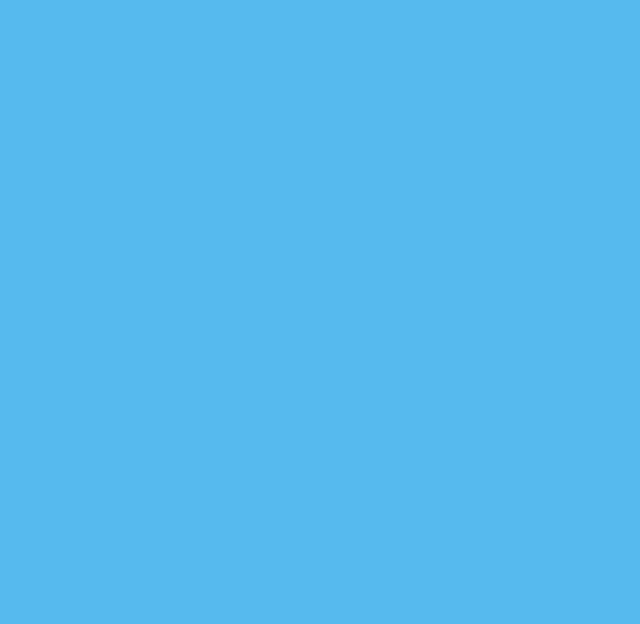
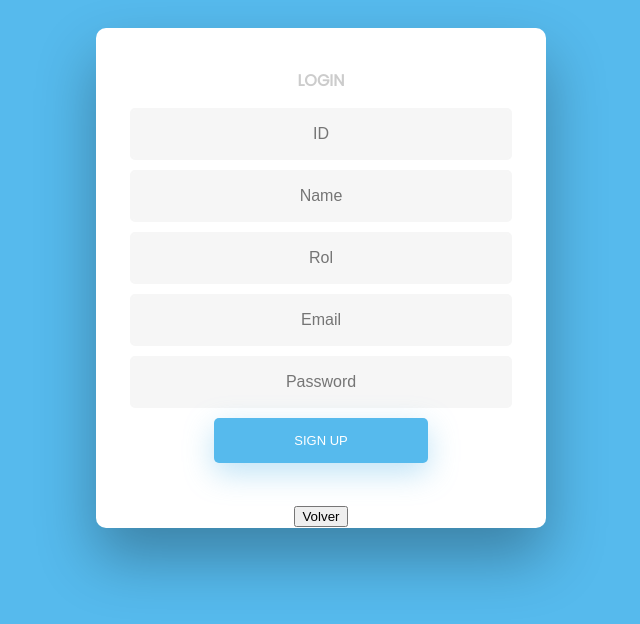
Before and after one commit to zulu-bot/twebFront, an Angular app: page /register in a window 1280 px wide. Before the commit this address led to /. Shown: the top 624 px of the page, without its empty margins (319-959 px from the left). Built offline with nearby package versions, Linux system fonts and the light colour scheme.

Commit message:
Con registro

```diff
--- a/src/app/administrador/administrador.component.html
+++ b/src/app/administrador/administrador.component.html
@@ -16,4 +16,9 @@
         <br>
         <h2>Gestion de reportes</h2>
         <button mat-fab color="primary" [routerLink]="['/generarreporte']">Generar Nuevo Reporte</button>
+        <br>
+        <h2>registrar Usuario
+        </h2>
+        <button mat-fab color="primary" [routerLink]="['/register']">Registrar Usuario</button>
+
       </body>
--- a/src/app/app.module.ts
+++ b/src/app/app.module.ts
@@ -29,6 +29,7 @@ import { AdministradorComponent } from './administrador/administrador.component'
 import { InvestigadorComponent } from './investigador/investigador.component';
 import { ListperfilComponent } from './listperfil/listperfil.component';
 import { ListadecasosComponent } from './listadecasos/listadecasos.component';
+import { RegisterComponent } from './user/register/register.component';
 
 @NgModule({
   declarations: [
@@ -43,7 +44,8 @@ import { ListadecasosComponent } from './listadecasos/listadecasos.component';
     AdministradorComponent,
     InvestigadorComponent,
     ListperfilComponent,
-    ListadecasosComponent
+    ListadecasosComponent,
+    RegisterComponent
   ],
   imports: [
     RouterModule.forRoot(appRoutes),
--- a/src/app/routes.ts
+++ b/src/app/routes.ts
@@ -11,6 +11,7 @@ import { AdministradorComponent } from './administrador/administrador.component'
 import{ InvestigadorComponent } from './investigador/investigador.component';
 import{ ListperfilComponent } from './listperfil/listperfil.component';
 import { ListadecasosComponent } from './listadecasos/listadecasos.component';
+import { RegisterComponent } from './user/register/register.component';
 import { Component } from '@angular/core';
 export const appRoutes: Routes =[
     {
@@ -54,5 +55,10 @@ export const appRoutes: Routes =[
     {
         path: 'listadecasos',
         component: ListadecasosComponent
+    },
+    {
+        path: 'register',
+        component: UserComponent,
+        children: [{path:'',component: RegisterComponent}]
     }
 ];
--- a/src/app/shared/user.model.ts
+++ b/src/app/shared/user.model.ts
@@ -1,6 +1,8 @@
 export class User {
+    idUsuario: String;
     nombre: String;
+    rol: String;
     email: String;
     password: String;
-    rol: String;
+
 }
--- a/src/app/shared/user.service.ts
+++ b/src/app/shared/user.service.ts
@@ -10,16 +10,22 @@ import { RouterLink } from '@angular/router';
 })
 export class UserService {
   selectedUser: User = {
+    idUsuario: '',
     nombre: '',
+    rol: '',
     email: '',
-    password: '',
-    rol: ''
+    password: ''
+
   };
 
   constructor(private http: HttpClient) { }
 
   login(authCredentials){
     return this.http.post(environment.apiBaseUrl + '/authenticate', authCredentials);
+  }
+
+  register(user:User){
+    return this.http.post(environment.apiBaseUrl+'/register',user);
   }
 
   setToken(token: string){
--- /dev/null
+++ b/src/app/user/register/register.component.html
@@ -0,0 +1,38 @@
+<form #registerForm="ngForm" (ngSubmit)="registerForm.valid && onSubmit(registerForm)">
+    <input type="text" #name="ngModel" [(ngModel)]="userService.selectedUser.idUsuario" name="idUsuario" placeholder="ID" required [ngClass]="{'invalid-textbox' :registerForm.submitted && !idUsuario.valid }">
+    <div *ngIf="registerForm.submitted && !idUsuario.valid">
+        <label class="validation-message">Campo Requerido.</label>
+    </div>
+    <input type="text" #name="ngModel" [(ngModel)]="userService.selectedUser.name" name="name" placeholder="Name" required [ngClass]="{'invalid-textbox' :registerForm.submitted && !name.valid }">
+    <div *ngIf="registerForm.submitted && !name.valid">
+        <label class="validation-message">Campo Requerido.</label>
+    </div>
+    <input type="text" #name="ngModel" [(ngModel)]="userService.selectedUser.rol" name="rol" placeholder="Rol" required [ngClass]="{'invalid-textbox' :registerForm.submitted && !rol.valid }">
+    <div *ngIf="registerForm.submitted && !rol.valid">
+        <label class="validation-message">Campo Requerido.</label>
+    </div>
+    <input type="text" #email="ngModel" [(ngModel)]="userService.selectedUser.email" name="email" placeholder="Email" required [pattern]="emailRegex" [ngClass]="{'invalid-textbox' :registerForm.submitted && !email.valid }">
+    <div *ngIf="registerForm.submitted && email.errors">
+        <label *ngIf="email.errors.required" class="validation-message">Campo Requerido.</label>
+        <label *ngIf="email.errors.pattern" class="validation-message">No es un email valido.</label>
+    </div>
+    <input type="password" #password="ngModel" [(ngModel)]="userService.selectedUser.password" name="password" placeholder="Password" minlength="4" required [ngClass]="{'invalid-textbox' :registerForm.submitted && !password.valid }">
+    <div *ngIf="registerForm.submitted && password.errors">
+        <label *ngIf="password.errors.required" class="validation-message">Campo Requerido.</label>
+        <label *ngIf="password.errors.minlength" class="validation-message">Minimo 4 caracteres.</label>
+    </div>
+    <input type="submit" value="Sign Up">
+    <br>
+    <button mat-fab color="primary" [routerLink]="['/administrador']">Volver</button>
+</form>
+
+
+<!-- Success message -->
+<div class="success" *ngIf="showSucessMessage">
+    Saved successfully
+</div>
+
+<!-- Error message -->
+<div class="alert" *ngIf="serverErrorMessages">
+    {{serverErrorMessages}}
+</div>
--- /dev/null
+++ b/src/app/user/register/register.component.ts
@@ -0,0 +1,52 @@
+import { Component, OnInit } from '@angular/core';
+import { NgForm } from '@angular/forms';
+import { UserService } from '../../shared/user.service';
+
+@Component({
+  selector: 'app-register',
+  templateUrl: './register.component.html',
+  styleUrls: ['./register.component.css'],
+  providers: [UserService]
+})
+export class RegisterComponent implements OnInit {
+  emailRegex = /^(([^<>()\[\]\\.,;:\s@"]+(\.[^<>()\[\]\\.,;:\s@"]+)*)|(".+"))@((\[[0-9]{1,3}\.[0-9]{1,3}\.[0-9]{1,3}\.[0-9]{1,3}\])|(([a-zA-Z\-0-9]+\.)+[a-zA-Z]{2,}))$/;
+  showSucessMessage: boolean;
+  serverErrorMessages: string;
+
+  onSubmit(form: NgForm) {
+    console.log("asdf");
+    console.log(form.value);
+    this.userService.register(form.value).subscribe(
+        res => {
+          this.showSucessMessage = true;
+          setTimeout(() => this.showSucessMessage = false, 4000);
+          this.resetForm(form);
+        },
+        err => {
+          if (err.status === 422) {
+            this.serverErrorMessages = err.error.join('<br/>');
+          }else{
+            this.serverErrorMessages = 'Something went wrong.Please contact admin.';
+          }
+        }
+      );
+    }
+
+   resetForm(form: NgForm) {
+      this.userService.selectedUser = {
+        idUsuario: '',
+        nombre: '',
+        rol: '',
+        email: '',
+        password: ''
+      };
+      form.resetForm();
+      this.serverErrorMessages = '';
+    }
+
+  constructor(private userService: UserService) { }
+
+  ngOnInit() {
+  }
+
+}
```
Also changed, not shown: src/app/user/register/register.component.css (added), 2 other files (tests, documents, lock files or other folders).
